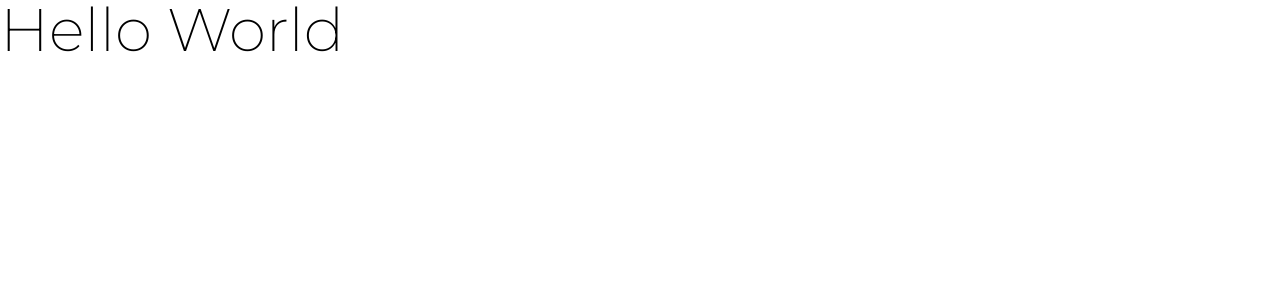
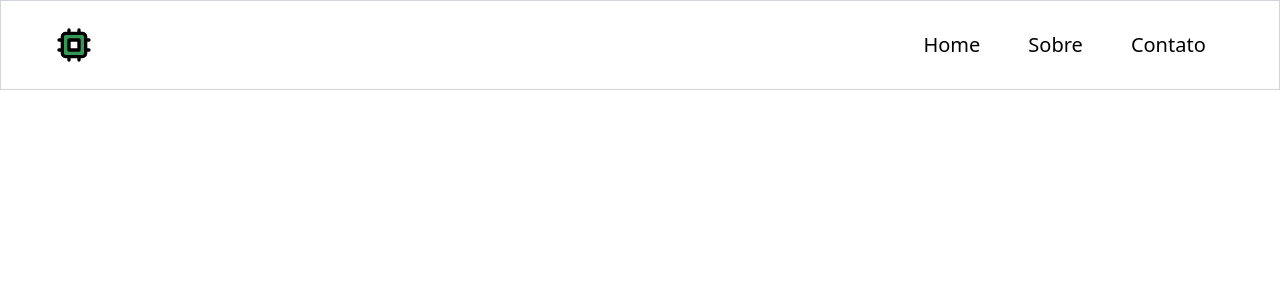
Before and after one commit to JeanLuca999/tailwindcss-website, a React (Create React App) app: page / in a window 1280 px wide. Shown: the top 300 px of the page. Built offline with nearby package versions, Linux system fonts and the light colour scheme.

Commit message:
Criando header

```diff
--- a/src/App.js
+++ b/src/App.js
@@ -1,3 +1,9 @@
+import Header from "./components/Header";
+
 export default function App() {
-  return <h2 className="text-6xl font-title">Hello World</h2>;
+  return (
+    <>
+      <Header></Header>
+    </>
+  );
 }
--- /dev/null
+++ b/src/components/Header/index.js
@@ -0,0 +1,71 @@
+import { useState } from "react";
+
+export default function Header() {
+  const [menuActive, setMenuActive] = useState(false);
+  const handleMenu = () => {
+    setMenuActive((prev) => !prev);
+  };
+
+  const ulClassName =
+    "flex flex-col md:flex-row gap-3 md:gap-0 absolute h-screen w-full max-w-sm justify-center items-center top-0 -left-full md:left-0 bg-gray-900 md:justify-end md:bg-transparent md:relative md:h-auto md:items-center ease-in-out duration-200";
+
+  return (
+    <header className="py-4 md:border md:border-gray-300 md:py-6">
+      <nav className="max-w-7xl mx-auto my-0 flex items-center justify-between w-11/12">
+        <div>
+          <svg
+            className="w-10 h-10"
+            fill="#359756"
+            stroke="#000"
+            viewBox="0 0 24 24"
+            xmlns="http://www.w3.org/2000/svg"
+          >
+            <path
+              strokeLinecap="round"
+              strokeLinejoin="round"
+              strokeWidth={2}
+              d="M9 3v2m6-2v2M9 19v2m6-2v2M5 9H3m2 6H3m18-6h-2m2 6h-2M7 19h10a2 2 0 002-2V7a2 2 0 00-2-2H7a2 2 0 00-2 2v10a2 2 0 002 2zM9 9h6v6H9V9z"
+            />
+          </svg>
+        </div>
+
+        <ul className={menuActive ? ulClassName + " -left-0" : ulClassName}>
+          <li>
+            <a
+              href="/"
+              className="text-white md:text-black text-xl hover:font-bold hover:text-accent px-5 md:ml-2 block focus:font-bold focus:text-accent ease-in-out duration-200"
+            >
+              Home
+            </a>
+          </li>
+          <li>
+            <a
+              href="/"
+              className="text-white md:text-black text-xl hover:font-bold hover:text-accent px-5 md:ml-2 block focus:font-bold focus:text-accent ease-in-out duration-200"
+            >
+              Sobre
+            </a>
+          </li>
+          <li>
+            <a
+              href="/"
+              className="text-white md:text-black text-xl hover:font-bold hover:text-accent px-5 md:ml-2 block focus:font-bold focus:text-accent ease-in-out duration-200"
+            >
+              Contato
+            </a>
+          </li>
+        </ul>
+
+        <div
+          className="flex flex-col gap-1 md:hidden relative z-10"
+          tabIndex={0}
+          onClick={handleMenu}
+        >
+          <div className="w-7 h-1 bg-gray-500"></div>
+          <div className="w-7 h-1 bg-gray-500"></div>
+          <div className="w-7 h-1 bg-gray-500"></div>
+        </div>
+      </nav>
+    </header>
+  );
+}
--- a/tailwind.config.js
+++ b/tailwind.config.js
@@ -2,6 +2,9 @@ module.exports = {
   content: ["./src/**/*.{html,js}"],
   theme: {
     extend: {
+      colors: {
+        accent: "#359756",
+      },
       fontFamily: {
         body: ["Open Sans", "sans-serif"],
         title: ["Montserrat", "sans-serif"],
```
